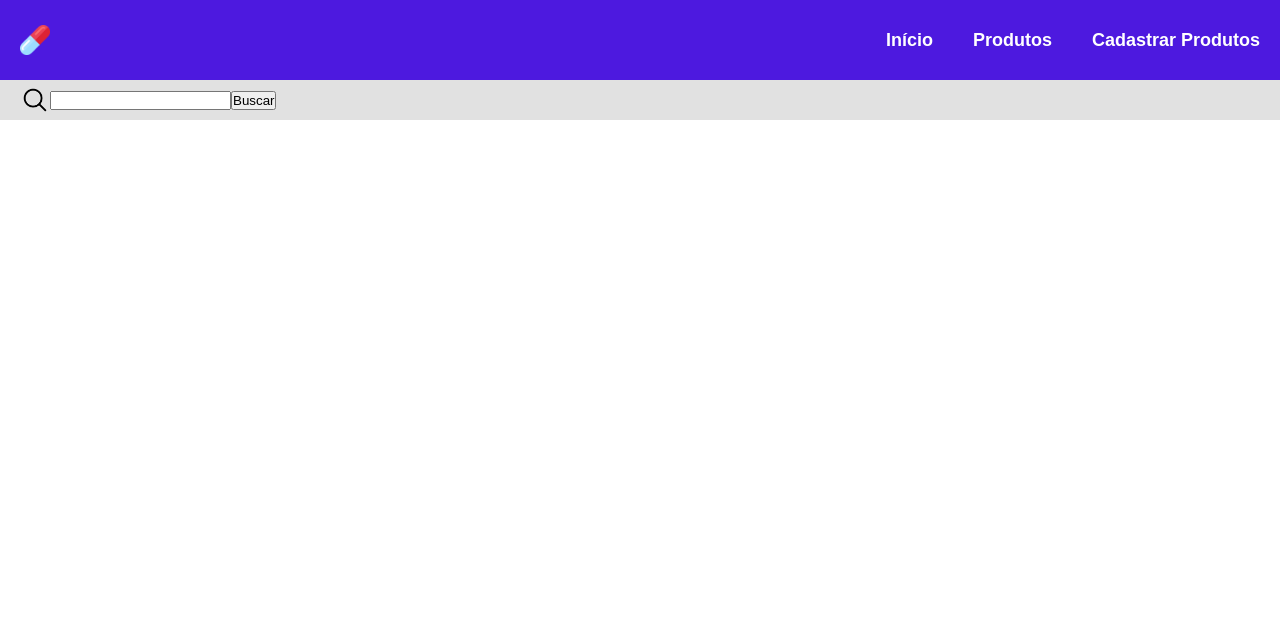
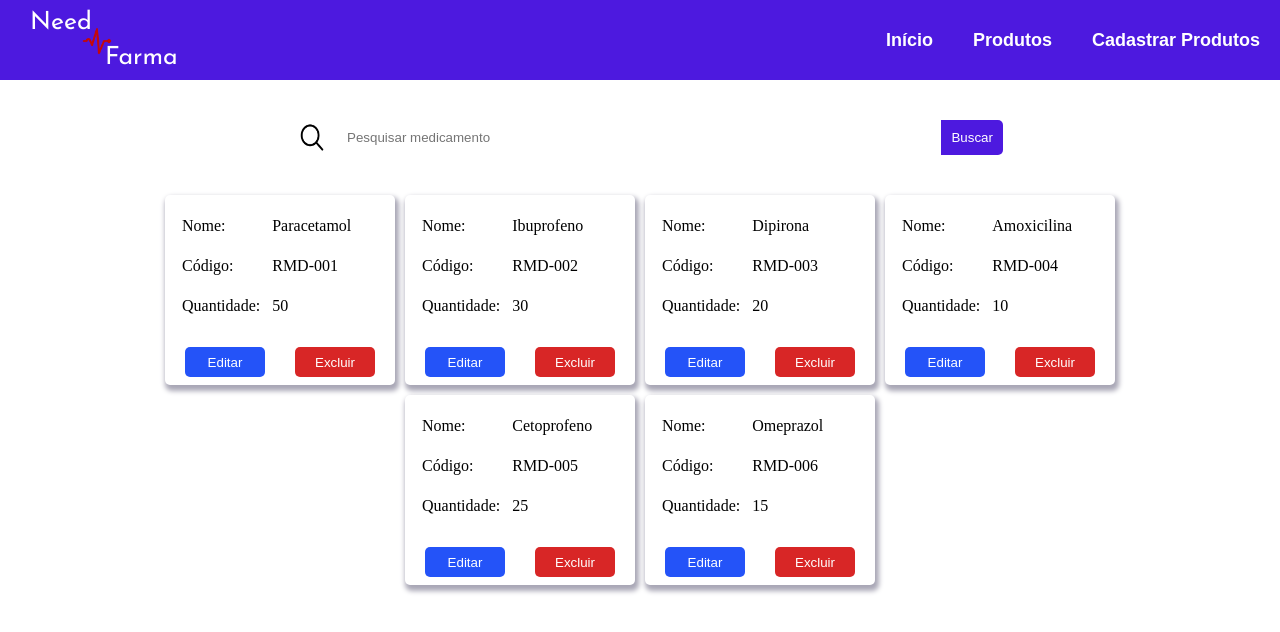
Before and after one commit to Edson-Silva-22/trabalho-de-back-end, a plain HTML site: page telas/Produtos.html in a window 1280 px wide. Drawn offline with nearby package versions, Linux system fonts and the light colour scheme.

Commit message:
Desenvolvendo tela de prudutos e logo do menu

```diff
--- a/telas/Produtos.html
+++ b/telas/Produtos.html
@@ -1,15 +1,21 @@
 <!DOCTYPE html>
 <html lang="pt-br">
+
 <head>
     <meta charset="UTF-8">
     <meta name="viewport" content="width=device-width, initial-scale=1.0">
     <title>Document</title>
     <link rel="stylesheet" href="./css/Produtos.css">
 </head>
+
 <body>
     <!-- A parte do header vai ser padrão em todas as tela, então não precisa mexer nele por enquanto e o css do menu já esta feito no arquivo Inicio.css -->
     <header>
-        <img src="../img/comprimido 1.png" alt="">
+        <div id="logo">
+            <span id="span1">Need</span>
+            <img src="../img/icons8-pulsação-100.png" alt="">
+            <span id="span2">Farma</span>
+        </div>
 
         <ul>
             <li>
@@ -25,12 +31,90 @@
     </header>
 
     <!-- o que estiver dentro do main é o que vai mudar em cada tela -->
-    <main>
-        <div id="busca">
-            <img src="../img/lupa 1.png" alt="lupa">
-            <input type="text" name="busca" id="inputBusca">
-            <button>Buscar</button>
-        </div>
-    </main>
+    <div id="app">
+        <main>
+            <div id="busca">
+                <img src="../img/lupa 1.png" alt="lupa" id="lupa">
+                <input type="text" name="busca" id="inputBusca" placeholder="Pesquisar medicamento">
+                <button>Buscar</button>
+            </div>
+
+            <div id="container">
+                <div id="tabela" v-for="(remedio, index) in remedios" :key="index">
+                    <table>
+                        <tbody>
+                            <tr>
+                                <td>Nome:</td>
+                                <td>{{remedio.nome}}</td>
+                            </tr>
+
+                            <tr>
+                                <td>Código:</td>
+                                <td>{{remedio.codigo}}</td>
+                            </tr>
+
+                            <tr>
+                                <td>Quantidade:</td>
+                                <td>{{remedio.quantidade}}</td>
+                            </tr>
+                        </tbody>
+                    </table>
+
+                    <div>
+                        <button id="button1">Editar</button>
+                        <button id="button2">Excluir</button>
+                    </div>
+                </div>
+            </div>
+        </main>
+    </div>
+
+
+    <script src="https://unpkg.com/vue@3/dist/vue.global.js"></script>
+    <script>
+        const { ref, createApp } = Vue
+        createApp({
+            setup() {
+                const remedios = ref([
+                    {
+                        nome: 'Paracetamol',
+                        codigo: 'RMD-001',
+                        quantidade: 50
+                    },
+                    {
+                        nome: 'Ibuprofeno',
+                        codigo: 'RMD-002',
+                        quantidade: 30
+                    },
+                    {
+                        nome: 'Dipirona',
+                        codigo: 'RMD-003',
+                        quantidade: 20
+                    },
+                    {
+                        nome: 'Amoxicilina',
+                        codigo: 'RMD-004',
+                        quantidade: 10
+                    },
+                    {
+                        nome: 'Cetoprofeno',
+                        codigo: 'RMD-005',
+                        quantidade: 25
+                    },
+                    {
+                        nome: 'Omeprazol',
+                        codigo: 'RMD-006',
+                        quantidade: 15
+                    }
+                ]);
+
+
+                return {
+                    remedios
+                }
+            }
+        }).mount('#app')
+    </script>
 </body>
+
 </html>
--- a/telas/css/CadastrarProdutos.css
+++ b/telas/css/CadastrarProdutos.css
@@ -1,3 +1,5 @@
+@import url('https://fonts.googleapis.com/css2?family=Josefin+Sans&display=swap');
+
 *{
     padding: 0%;
     margin: 0%;
@@ -15,6 +17,34 @@ header{
     display: flex;
     justify-content: space-between;
     align-items: center;
+}
+
+#logo{
+    position: relative;
+    font-size: 2.5rem;
+    height: 100%;
+    width: 15rem;
+    color: white;
+    margin-left: 3rem;
+}
+
+#logo > #span1{
+    font-family: 'Josefin Sans', sans-serif;
+    position: absolute;
+    top: 1rem;
+}
+
+#logo > #span2{
+    font-family: 'Josefin Sans', sans-serif;
+    position: absolute;
+    bottom: 1rem;
+    left: 7.5rem;
+}
+
+#logo > img{
+    position: absolute;
+    top: 2.6rem;
+    left: 3.2rem;
 }
 
 ul{
--- a/telas/css/Inicio.css
+++ b/telas/css/Inicio.css
@@ -1,3 +1,5 @@
+@import url('https://fonts.googleapis.com/css2?family=Josefin+Sans&display=swap');
+
 *{
     padding: 0%;
     margin: 0%;
@@ -15,6 +17,34 @@ header{
     display: flex;
     justify-content: space-between;
     align-items: center;
+}
+
+#logo{
+    position: relative;
+    font-size: 2.5rem;
+    height: 100%;
+    width: 15rem;
+    color: white;
+    margin-left: 3rem;
+}
+
+#logo > #span1{
+    font-family: 'Josefin Sans', sans-serif;
+    position: absolute;
+    top: 1rem;
+}
+
+#logo > #span2{
+    font-family: 'Josefin Sans', sans-serif;
+    position: absolute;
+    bottom: 1rem;
+    left: 7.5rem;
+}
+
+#logo > img{
+    position: absolute;
+    top: 2.6rem;
+    left: 3.2rem;
 }
 
 ul{
--- a/telas/css/Produtos.css
+++ b/telas/css/Produtos.css
@@ -1,3 +1,5 @@
+@import url('https://fonts.googleapis.com/css2?family=Josefin+Sans&display=swap');
+
 *{
     padding: 0%;
     margin: 0%;
@@ -15,6 +17,34 @@ header{
     display: flex;
     justify-content: space-between;
     align-items: center;
+}
+
+#logo{
+    position: relative;
+    font-size: 2.5rem;
+    height: 100%;
+    width: 15rem;
+    color: white;
+    margin-left: 3rem;
+}
+
+#logo > #span1{
+    font-family: 'Josefin Sans', sans-serif;
+    position: absolute;
+    top: 1rem;
+}
+
+#logo > #span2{
+    font-family: 'Josefin Sans', sans-serif;
+    position: absolute;
+    bottom: 1rem;
+    left: 7.5rem;
+}
+
+#logo > img{
+    position: absolute;
+    top: 2.6rem;
+    left: 3.2rem;
 }
 
 ul{
@@ -44,13 +74,94 @@ img{
 
 /* as configurações acima são para o menu que vai está em toda as telas */
 
-main{
-    background-color: #E1E1E1;
-}
+/* as configurações acima são para o menu que vai está em toda as telas */
+
 
 #busca{
     width: 80%;
-    height: 4rem;
+    height: 3.5rem;
     display: flex;
     align-items: center;
+    justify-content: center;
+    margin: 4rem auto;
 }
+
+#lupa{
+    background-color: white;
+    border-radius: 5px 0 0 5px;
+    height: 100%;
+}
+
+#busca > input {
+    height: 100%;
+    width: 60%;
+    border: none;
+    text-indent: 2rem;
+    outline: none;
+}
+
+#busca > button{
+    height: 100%;
+    border: none;
+    padding: 0 1rem;
+    border-radius: 0 5px 5px 0;
+    background-color: #4D19DF;
+    color: white;
+    cursor: pointer;
+}
+
+#container{
+    width: 80%;
+    margin: 0 auto;
+    display: flex;
+    gap: 1rem;
+    flex-wrap: wrap;
+    justify-content: center;
+}
+
+#container > #tabela{
+    background-color: white;
+    width: 23rem;
+    height: 19rem;
+    font-size: 1.6rem;
+    padding: 1rem;
+    border-radius: 5px;
+    box-shadow: 2px 4px 5px 2px #a9a7b6;
+}
+
+#container > div > table td{
+    padding: 1rem 0.5rem;
+}
+
+#container > #tabela > div{
+    margin: 2rem 0;
+    width: 100%;
+    display: flex;
+    justify-content: center;
+    gap: 3rem;
+}
+
+#container > #tabela > div > button{
+    height: 3rem;
+    width: 8rem;
+    border: none;
+    border-radius: 5px;
+    color: white;
+    cursor: pointer;
+}
+
+#button1{
+    background-color: #2453F8;
+}
+
+#button1:hover{
+    background-color: #1c43d3;
+}
+
+#button2{
+    background-color: #D82626;
+}
+
+#button2:hover{
+    background-color: #b31e1e;
+}
```
Also changed, not shown: telas/CadastrarProduto.html (+5 -1 lines), telas/Inicio.html (+8 -1 lines), img/comprimido 1.png (deleted), img/icons8-pulsação-100.png (added), img/logo.jpeg (added).
